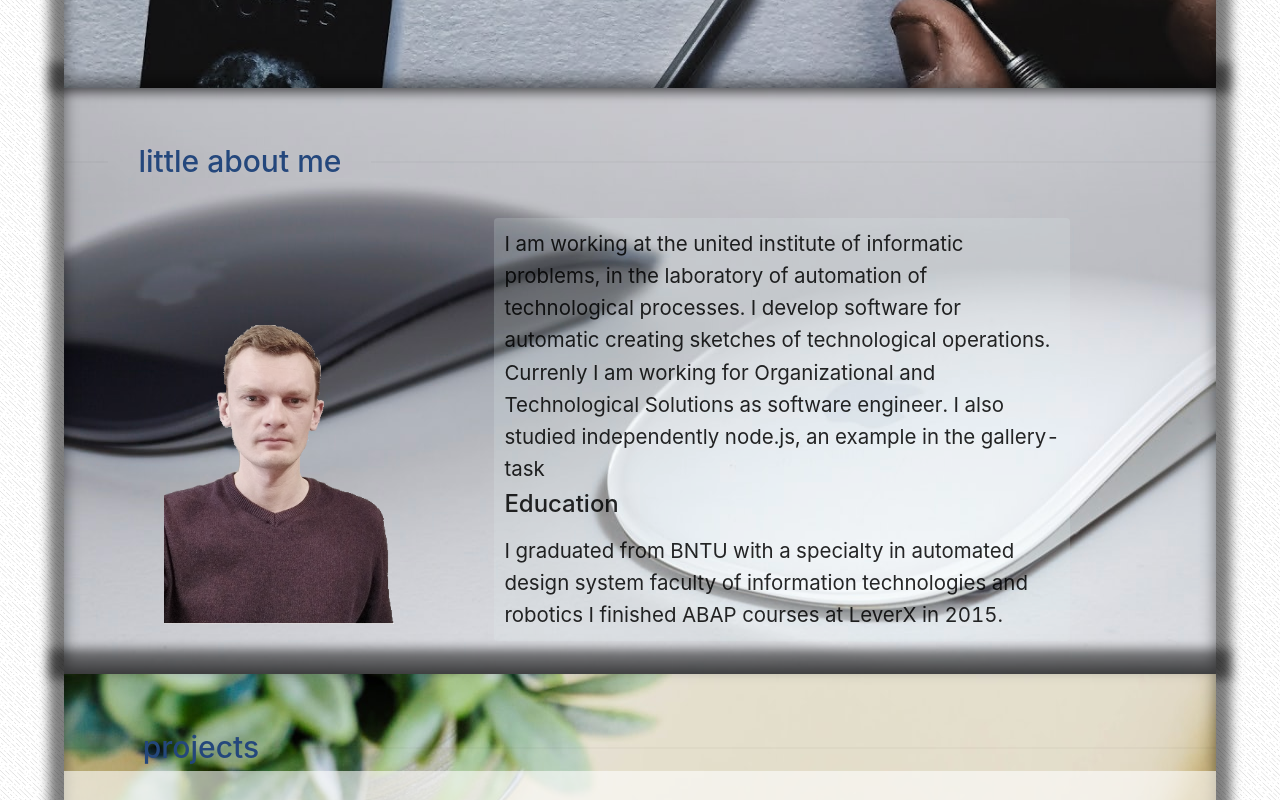
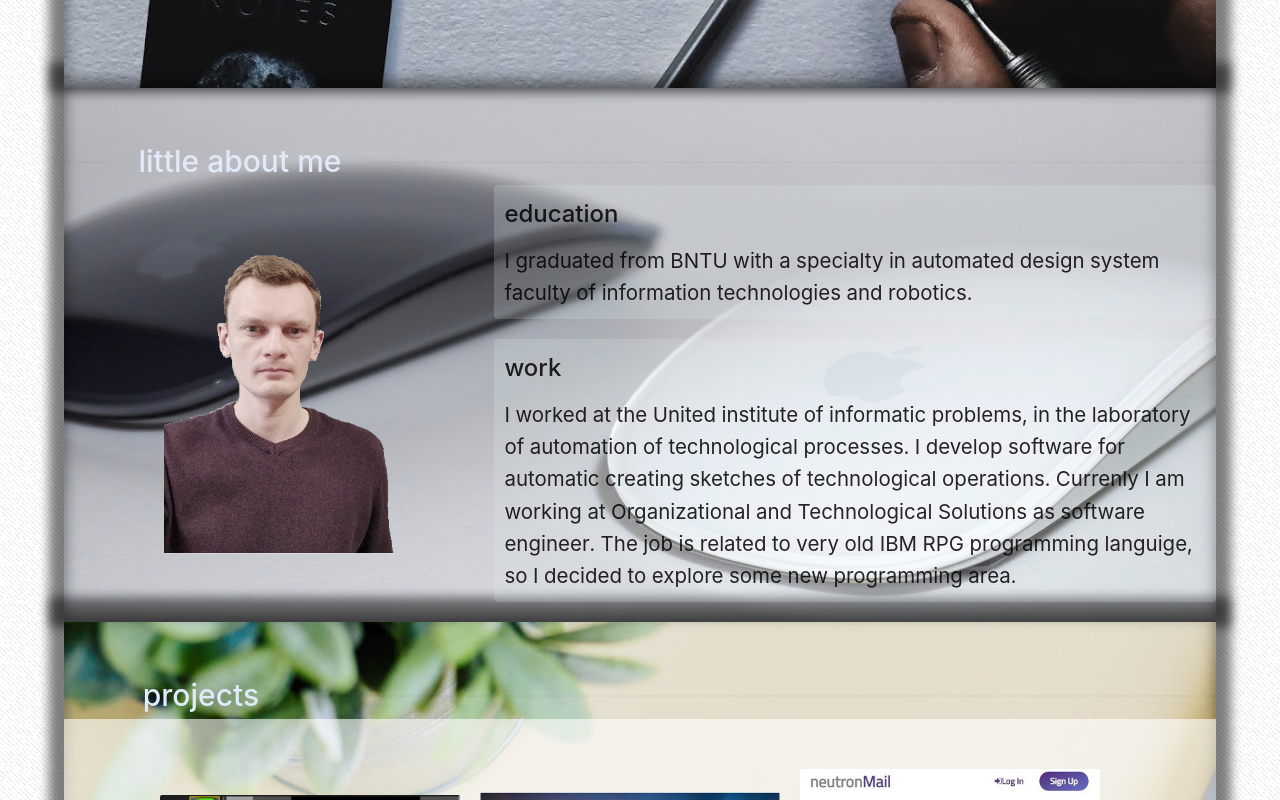
Before and after one commit to BaturaAndrew/portfolio, a React (Create React App) app: page / in a window 1280 px wide. Shown: the part 540-1340 px from the top of the page. Built offline with nearby package versions, Linux system fonts and the light colour scheme.

Commit message:
fix: about text

```diff
--- a/src/component/About/About.js
+++ b/src/component/About/About.js
@@ -11,19 +11,27 @@ const About = () => {
         </Divider>
         <div className="about-me flex-row">
           <img className="about-me__ava" src={ava} alt="avatar" />
-          <div
-            className="about-me__text"
-            data-aos="zoom-out-left"
-            data-aos-duration="500">
-            I am working at the united institute of informatic problems, in the
-            laboratory of automation of technological processes. I develop
-            software for automatic creating sketches of technological
-            operations. Currenly I am working for Organizational and
-            Technological Solutions as software engineer. I also studied
-            independently node.js, an example in the gallery-task
-            <h3>Education</h3>I graduated from BNTU with a specialty in
-            automated design system faculty of information technologies and
-            robotics I finished ABAP courses at LeverX in 2015.
+          <div className="flex-column">
+            <div
+              className="about-me__text"
+              data-aos="zoom-out-left"
+              data-aos-duration="500">
+              <h3>education</h3>I graduated from BNTU with a specialty in
+              automated design system faculty of information technologies and
+              robotics.
+            </div>
+            <div
+              className="about-me__text"
+              data-aos="zoom-out-left"
+              data-aos-duration="500">
+              <h3>work</h3> I worked at the United institute of informatic
+              problems, in the laboratory of automation of technological
+              processes. I develop software for automatic creating sketches of
+              technological operations. Currenly I am working at Organizational
+              and Technological Solutions as software engineer. The job is
+              related to very old IBM RPG programming languige, so I decided to
+              explore some new programming area.
+            </div>
           </div>
         </div>
       </div>
--- a/src/component/About/About.scss
+++ b/src/component/About/About.scss
@@ -19,14 +19,16 @@
       filter: saturate(50%);
 
       @media screen and (max-width: 750px) {
-        display: none;
+        margin: 20px 20px;
+        width: 60%;
       }
     }
 
     &__text {
+
       position: relative;
-      width: 50%;
       padding: 10px;
+      margin-bottom: 20px;
       font-size: 1.6vw;
       background-color: rgba(223, 241, 241, 0.2);
       border-radius: 4px;
--- a/src/component/App.scss
+++ b/src/component/App.scss
@@ -3,7 +3,7 @@ div.app {
   background: url(../assets/images/bg.png);
 
   div.divider {
-    color: #24477c;
+    color: #e1eaf9;
     width: 10px;
     font-size: 30px;
     margin: 0;
--- a/src/component/Contacts/Contacts.scss
+++ b/src/component/Contacts/Contacts.scss
@@ -3,6 +3,11 @@
   margin: auto;
   box-shadow: 0px -10px 10px 15px rgba(0, 0, 0, 0.5),
     inset 0px -7px 15px 0px rgba(0, 0, 0, 0.5);
+  background-color: azure;
+
+  .divider {
+    color: #9dbff7 !important;
+  }
 
   .form {
     min-width: 50px;
@@ -13,13 +18,13 @@
     padding: 10px;
 
     .send-btn {
-      background-color: rgb(184, 179, 255);
+      background-color: #cedef7;
       border: none;
       color: black;
     }
 
     .send-btn:hover {
-      background-color: rgb(224, 222, 252);
+      background-color: rgb(184, 179, 255);
     }
   }
 }
```
Also changed, not shown: src/component/About/assets/ava.png.
